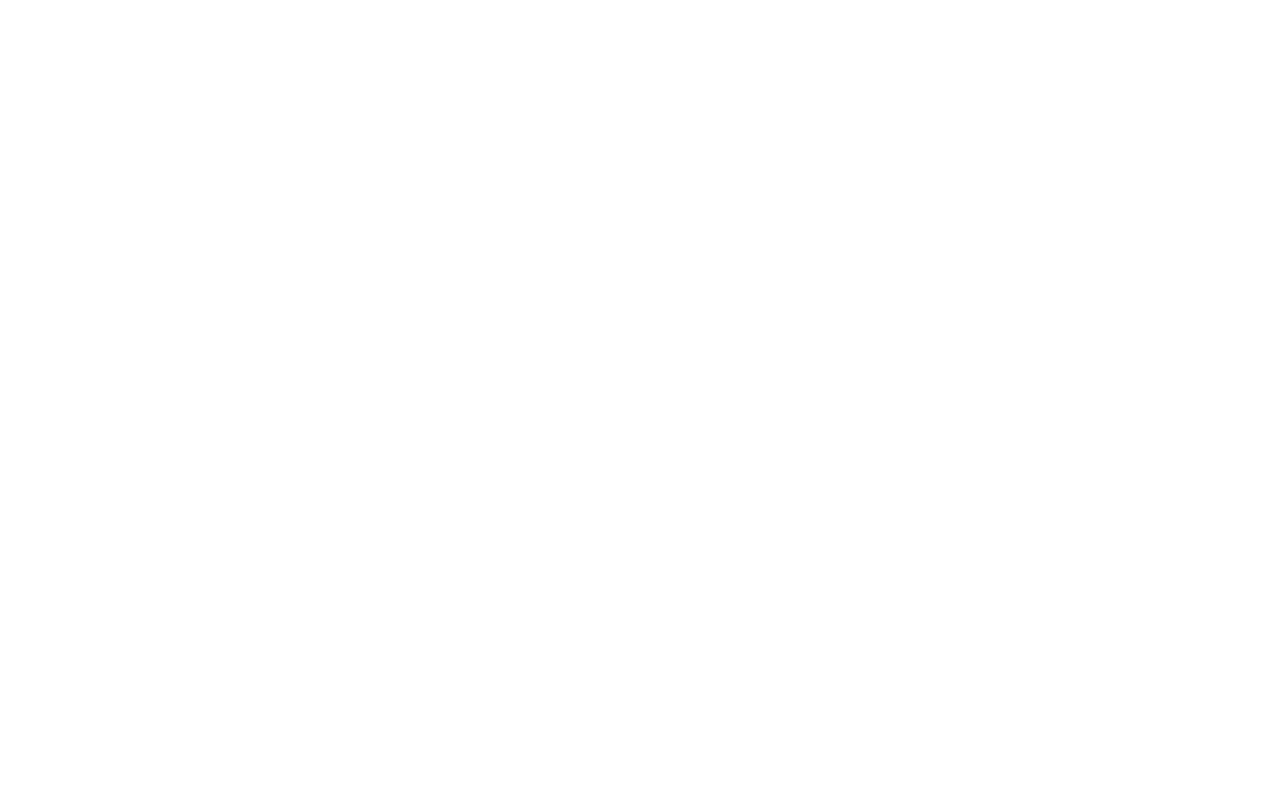
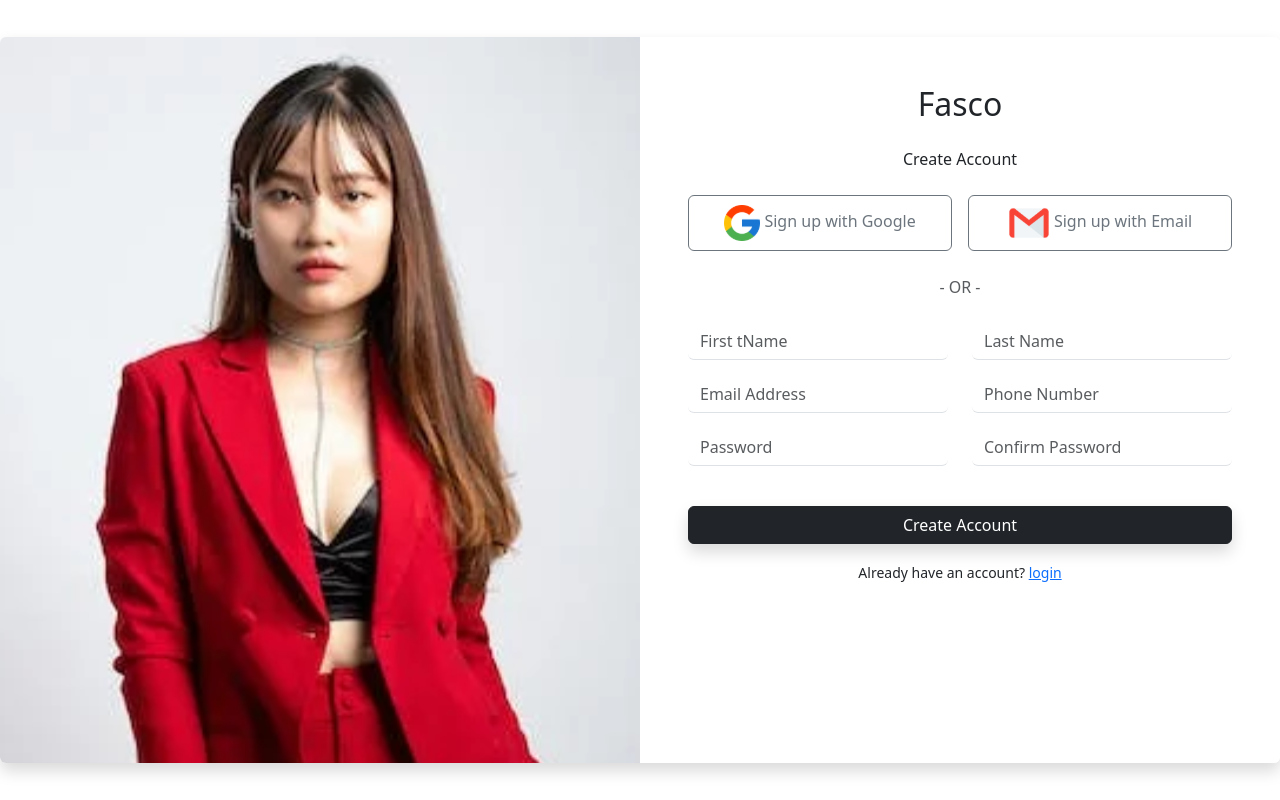
Before and after one commit to doboy75/projectoFinal404, a Vue app: page /singup in a window 1280 px wide. Before the commit this address had no page. Built offline with nearby package versions, Linux system fonts and the light colour scheme.

Commit message:
Singup adicionado

```diff
--- a/src/View/CheckoutPage.vue
+++ b/src/View/CheckoutPage.vue
@@ -5,7 +5,7 @@
     <h2 class="brand mb-4">FASCO Demo Checkout</h2>
   </NavReutilizavel>
 
-  <div class="container">
+  <div class="container border-black border-bottom">
     <div class="row mt-5">
       <div class="col-md-6">
         <div class="d-flex justify-content-between align-items-center">
@@ -69,7 +69,7 @@
           </div>
           <div class="col-md-6">
             <input
-              type="text"
+              type="number"
               placeholder="Postal Code"
               v-model="delivery.postalCode"
               class="form-control border-black border-2 p-3 rounded-0"
@@ -84,6 +84,9 @@
           />
           <label class="form-check-label"> Save this info for future</label>
         </div>
+
+        <!-- Pagamentos -->
+
         <h3 class="mt-5">Payment</h3>
         <select
           class="form-select rounded-0 border-black border-2 p-3"
@@ -93,7 +96,48 @@
           <option value="Multicaixa express">Multicaixa express</option>
           <option value="Visa Card">Visa Card</option>
         </select>
+        <div class="d-flex justify-content-between align-items-center mt-4">
+          <div>
+            <input
+              type="number"
+              placeholder="Expiration Date"
+              v-model="payment.expirationDate"
+              class="form-control border-black border-2 p-3 rounded-0"
+            />
+          </div>
+          <div>
+            <input
+              type="number"
+              placeholder="Segurity Code"
+              v-model="payment.SegurityCode"
+              class="form-control border-black border-2 p-3 rounded-0"
+            />
+          </div>
+        </div>
+        <input
+          type="number"
+          placeholder="card Hold Name"
+          v-model="payment.cardHoldName"
+          class="mb-3 mt-3 form-control border-black border-2 p-3 rounded-0"
+        />
+        <div class="form-check fs-4">
+          <input
+            type="checkbox"
+            v-model="delivery.saveinfor"
+            class="form-check-input rounded-0 border-black border-4"
+          />
+          <label class="form-check-label"> Save this info for future</label>
+        </div>
+
+        <button class="btn btn-dark w-100 my-3 shadow">Pay Now</button>
+
+        <small class="text-center pb-5"
+          ><a href="#" class="text-decoration-none text-black small d-block"
+            >copyright 2022 FASCO .All rights Rasaved</a
+          ></small
+        >
       </div>
+
       <div class="col-md-6 ps-5">
         <div class="d-flex align-items-center gap-3">
           <img src="../assets/produtos/Rectangle 19265 (1).svg" alt="" />
@@ -132,14 +176,18 @@
       </div>
     </div>
   </div>
+
+  <SubscribeFasco></SubscribeFasco>
 </template>
 
 <script>
+import SubscribeFasco from "@/components/SubscribeFasco.vue";
 import NavReutilizavel from "./NavReutilizavel.vue";
 
 export default {
   components: {
     NavReutilizavel,
+    SubscribeFasco,
   },
 
   data() {
@@ -158,6 +206,13 @@ export default {
         },
       ],
 
+      payment: {
+        SegurityCode: "",
+        expirationDate: "",
+        cardName: "",
+        cardNumber: "",
+        cardHoldName: "",
+      },
       checkoutData: {
         price: "$100.00",
         discountCode: "",
--- /dev/null
+++ b/src/components/SingupCreate.vue
@@ -0,0 +1,93 @@
+<template>
+  <div
+    class="container-fluid vh-100 d-flex align-items-center justify-content-center"
+  >
+    <div
+      class="row shadow rounded overflow-hidden login-box justify-content-center"
+    >
+      <div class="col-md-6 p-0">
+        <img
+          src="../assets/Rectangle 19280.svg"
+          alt="login"
+          class="img-fluid w-100 h-100 cover"
+        />
+      </div>
+      <div class="col-md-6 p-5 bg-white">
+        <h2 class="text-center mb-4">Fasco</h2>
+        <p class="text-center mb-4">Create Account</p>
+        <div class="d-flex gap-3 mb-4">
+          <button class="btn btn-outline-secondary w-50">
+            <img src="../assets/login/image 939.svg" alt="gmail" />
+            Sign up with Google
+          </button>
+
+          <button class="btn btn-outline-secondary w-50">
+            <img src="../assets/login/image 940.svg" alt="email" />
+            Sign up with Email
+          </button>
+        </div>
+        <div class="text-center mb-4">
+          <span class="text-muted"> - OR -</span>
+        </div>
+
+        <form action="#">
+          <div class="mb-3 d-flex gap-4">
+            <input
+              type="text"
+              class="form-control border-0 border-bottom"
+              placeholder="First tName"
+            /><input
+              type="text"
+              class="form-control border-0 border-bottom"
+              placeholder="Last Name"
+            />
+          </div>
+
+          <div class="mb-3 d-flex gap-4">
+            <input
+              type="email"
+              class="form-control border-0 border-bottom"
+              placeholder="Email Address"
+            />
+            <input
+              type="number"
+              class="form-control border-0 border-bottom"
+              placeholder="Phone Number"
+            />
+          </div>
+          <div class="mb-3 d-flex gap-4">
+            <input
+              type="password"
+              class="form-control border-0 border-bottom"
+              placeholder="Password"
+            />
+            <input
+              type="password"
+              class="form-control border-0 border-bottom"
+              placeholder="Confirm Password"
+            />
+          </div>
+
+          <button class="btn btn-dark w-100 mb-3 shadow my-4">
+            Create Account
+          </button>
+
+          <div class="text-center">
+            <RouterLink to="#" class="small text-dark text-decoration-none"
+              >Already have an account?
+              <router-link to="/SinginFasco" class="text-primary"
+                >login</router-link
+              >
+            </RouterLink>
+          </div>
+        </form>
+      </div>
+    </div>
+  </div>
+</template>
+
+<style scoped>
+.colorText {
+  color: #9d9d9d;
+}
+</style>
--- a/src/router/index.js
+++ b/src/router/index.js
@@ -52,6 +52,14 @@ const routes = [
      component: () => import( '../View/CheckoutPage.vue')
 
   }
+     ,
+   {
+    path:'/singup',
+    name:'singup',
+     component: () => import( '../components/SingupCreate.vue')
+
+  }
+
 
 
 
```
Also changed, not shown: src/assets/Rectangle 19280.svg (added).
